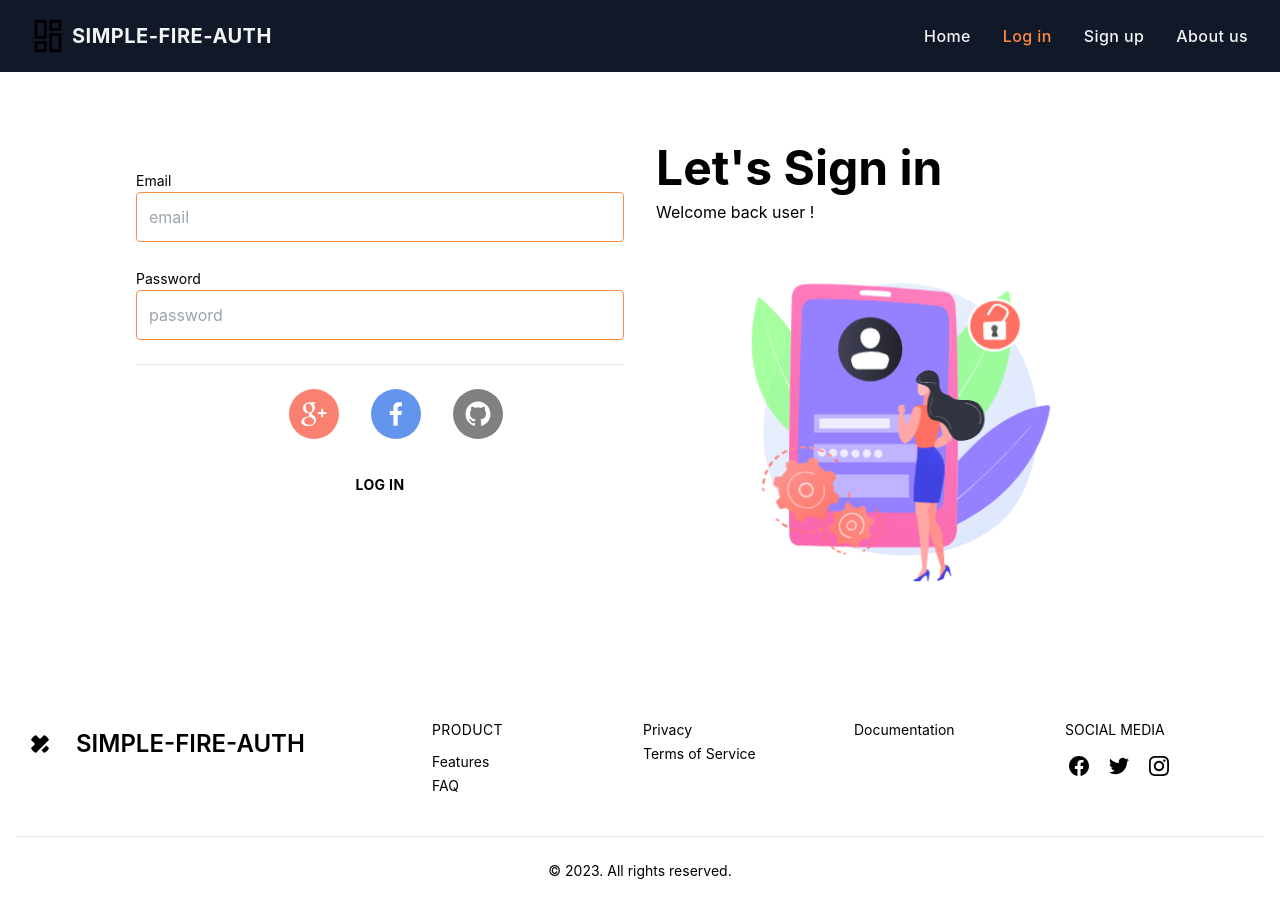
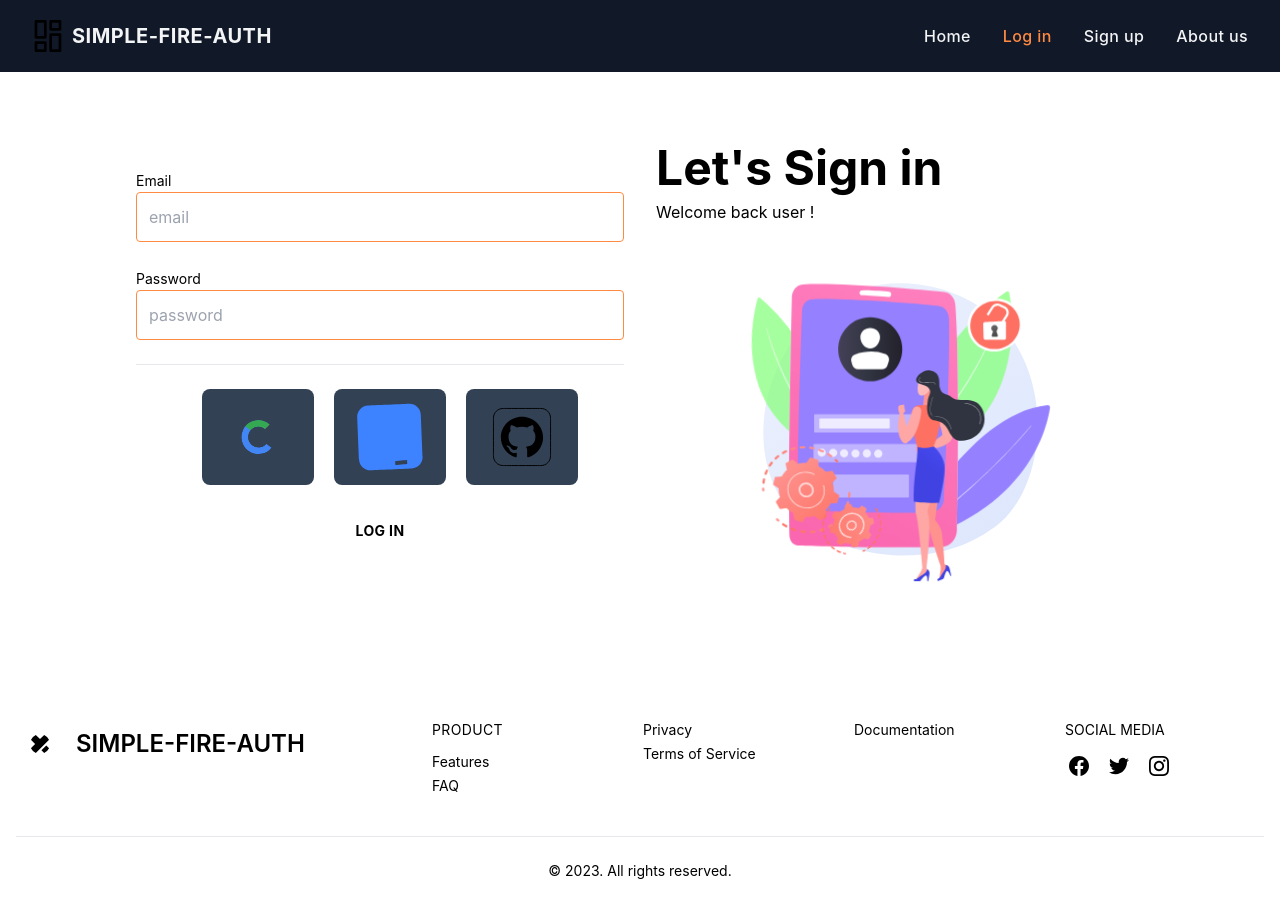
Before and after one commit to RittikSheikh/simple-fire-auth, a React (Create React App) app: page /login in a window 1280 px wide. Built offline with nearby package versions, Linux system fonts and the light colour scheme.

Commit message:
login page added

```diff
--- a/src/components/LogIn.jsx
+++ b/src/components/LogIn.jsx
@@ -1,7 +1,54 @@
-import React from 'react';
+import React, { useState } from 'react';
 import Lottie from 'lottie-react';
 import signup from '../assests/signup.json';
-import { SocialIcon } from 'react-social-icons';
+import google from '../assests/google.json';
+import facebook from '../assests/facebook.json';
+import github from '../assests/github.json';
+import { FacebookAuthProvider, getAuth, GithubAuthProvider, GoogleAuthProvider, signInWithPopup } from 'firebase/auth';
+import app from '../firebase/firebase.init';
+
+
+const auth = getAuth(app)
+
+const googleProvider = new GoogleAuthProvider();
+const facebookProvider = new FacebookAuthProvider();
+const githubProvider = new GithubAuthProvider();
+
+
+const handleLogIn = (e) => {
+
+}
+
+
+const handleGoogleIN = () => {
+	signInWithPopup(auth, googleProvider)
+	.then(result => {
+		const user = result.user;
+	})
+	.catch(error => {
+		console.error(error)
+	})
+}
+
+const handleFacebookIn = () => {
+	signInWithPopup(auth, facebookProvider)
+	.then(result => {
+		const user = result.user;
+	})
+	.catch(error => {
+		console.error(error)
+	})
+}
+
+const handleGithubIN = () => {
+	signInWithPopup(auth, githubProvider)
+	.then(result => {
+		const user = result.user;
+	})
+	.catch(error => {
+		console.error(error)
+	})
+}
 
 const LogIn = () => {
     return (
@@ -17,14 +64,15 @@ const LogIn = () => {
 			<input id="password" type="password" name='password' placeholder="password" className="w-full p-3 rounded dark:bg-gray-600" />
 		</div>
 		<hr />
-		<button className='items-center w-full'>
+
+		<div className='w-full flex justify-center'>
 			{/* google */}
-			<SocialIcon className='ml-8' bgColor='salmon' url="https://google.com/jaketrent" />
+			<Lottie onClick={handleGoogleIN} className='w-28 h-24 bg-slate-700 rounded-lg ml-5 hover:cursor-pointer' animationData={google} loop={true}/>
 			{/* facebook */}
-			<SocialIcon className='ml-8' bgColor='cornflowerblue' url='https://facebook.com/jaketrent'/>
+			<Lottie onClick={handleFacebookIn} className='w-28 h-24 bg-slate-700 rounded-lg ml-5 hover:cursor-pointer' animationData={facebook} loop={true} />
 			{/* github */}
-			<SocialIcon className='ml-8' bgColor='gray' url='https://github.com/jaketrent'/>
-		</button>
+			<Lottie onClick={handleGithubIN} className='w-28 h-24 bg-slate-700 rounded-lg ml-5 hover:cursor-pointer' animationData={github} loop={true} />
+		</div>
 		<button type="submit" className="w-full p-3 text-sm font-bold tracking-wide uppercase rounded dark:bg-orange-500 hover:bg-orange-600 dark:text-gray-100">Log in</button>
 	</form>
     <div className="flex flex-col justify-between">
```
